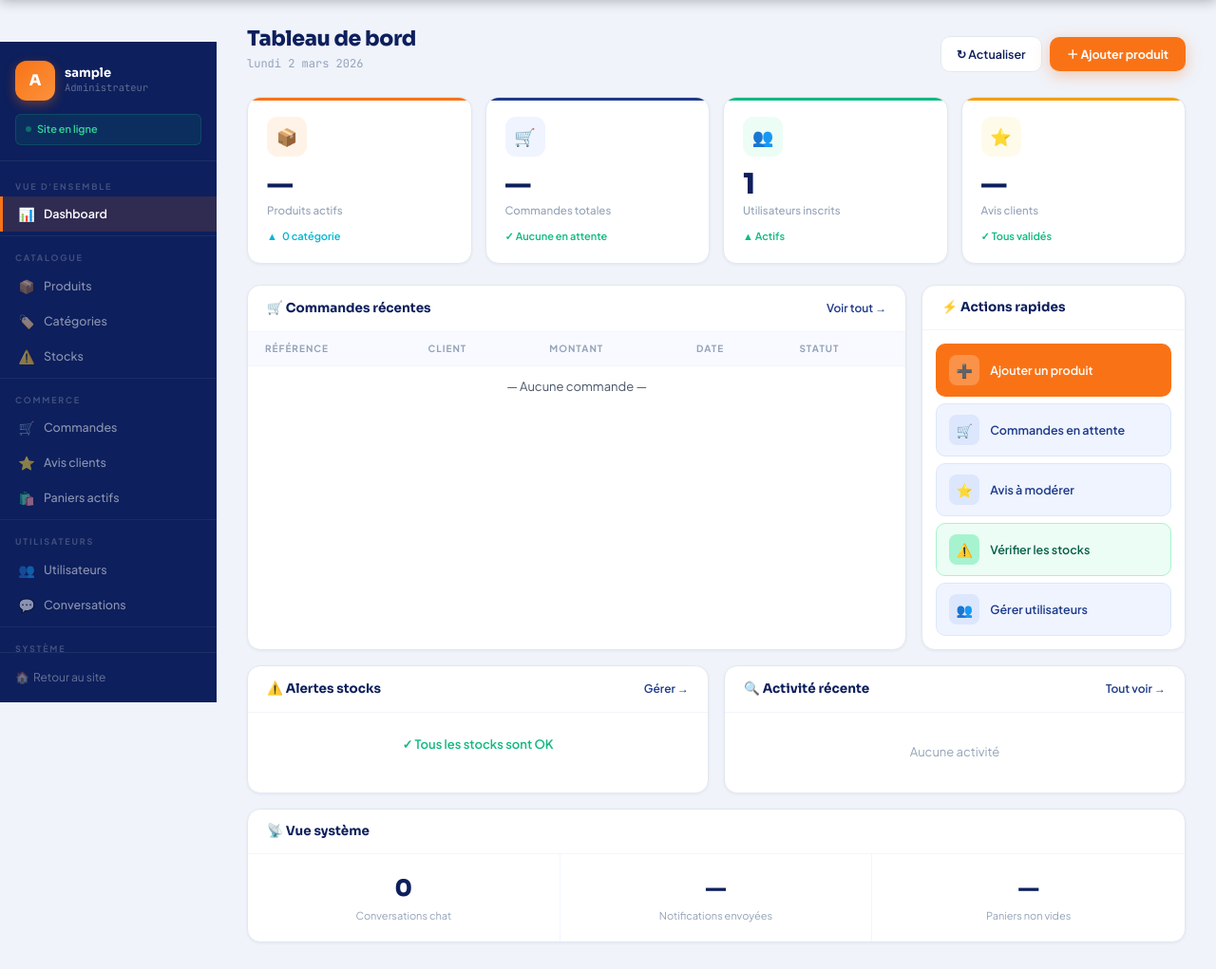
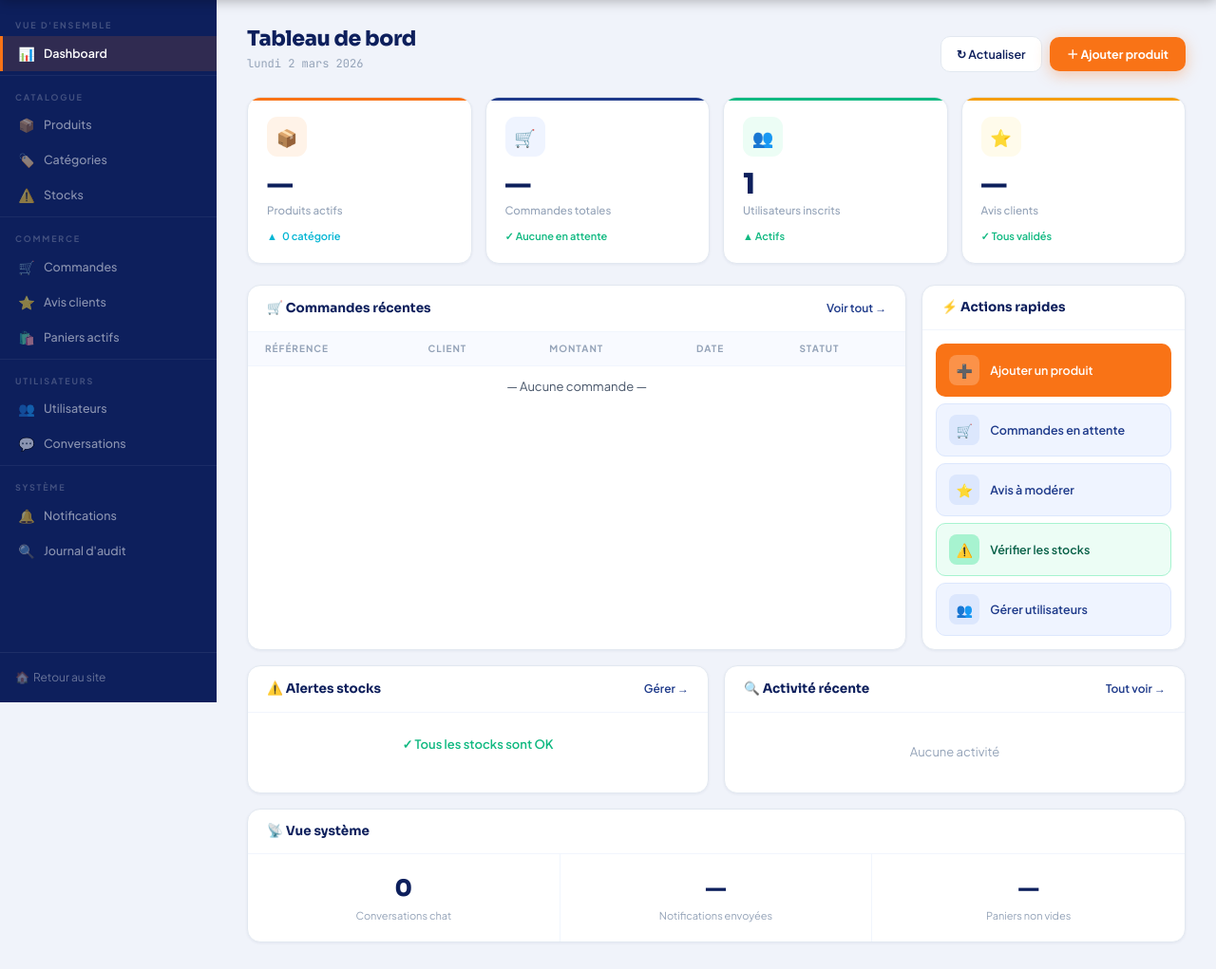
Before and after one commit to Ing-MONTHE/hooyia-market, a Django app: page /administration/ in a window 1280 px wide. Shown: the part 60-1081 px from the top of the page at 95% size. Run offline with Django 5.2, Linux system fonts and the light colour scheme; the visitor is signed in with stand-in values (Sample User, id 1); data comes from the database, SQL or seed files in the repository; data that the repository does not hold is empty; some libraries are stand-ins or nearby versions.

Commit message:
Sidebar admin

```diff
--- a/templates/admin_dashboard.html
+++ b/templates/admin_dashboard.html
@@ -50,7 +50,7 @@ body { background: var(--bg) !important; }
 /* ─── Layout ─── */
 .da-root {
   display: flex;
-  min-height: calc(100vh - 104px);
+  min-height: calc(100vh - 60px);
   position: relative;
 }
 
@@ -59,12 +59,12 @@ body { background: var(--bg) !important; }
   width: var(--sidebar-w);
   flex-shrink: 0;
   background: var(--navy);
-  min-height: calc(100vh - 104px);
+  min-height: calc(100vh - 60px);
   display: flex;
   flex-direction: column;
   position: sticky;
-  top: 104px;
-  height: calc(100vh - 104px);
+  top: 60px;
+  height: calc(100vh - 60px);
   overflow-y: auto;
   overflow-x: hidden;
 }
@@ -624,20 +624,6 @@ input[type=checkbox]:checked + .toggle-slider::after { transform: translateX(20p
 
   <!-- ══════ SIDEBAR ══════ -->
   <aside class="da-sidebar">
-    <div class="sb-head">
-      <div class="sb-avatar-wrap">
-        <div class="sb-avatar">{{ user.prenom|first|default:"A"|upper }}{{ user.nom|first|default:""|upper }}</div>
-        <div>
-          <div class="sb-name">{{ user.get_full_name|default:user.username }}</div>
-          <div class="sb-role">Administrateur</div>
-        </div>
-      </div>
-      <div class="sb-site-status">
-        <span class="sb-status-dot"></span>
-        Site en ligne
-      </div>
-    </div>
-
     <div class="sb-body">
       <div class="sb-section-lbl">Vue d'ensemble</div>
       <button class="sb-item active" data-section="overview" onclick="nav(this)">
```
